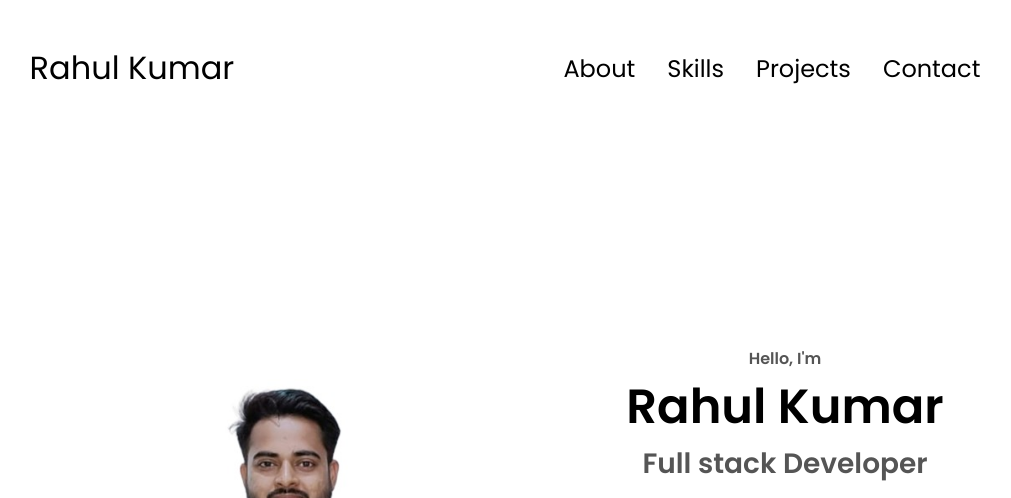
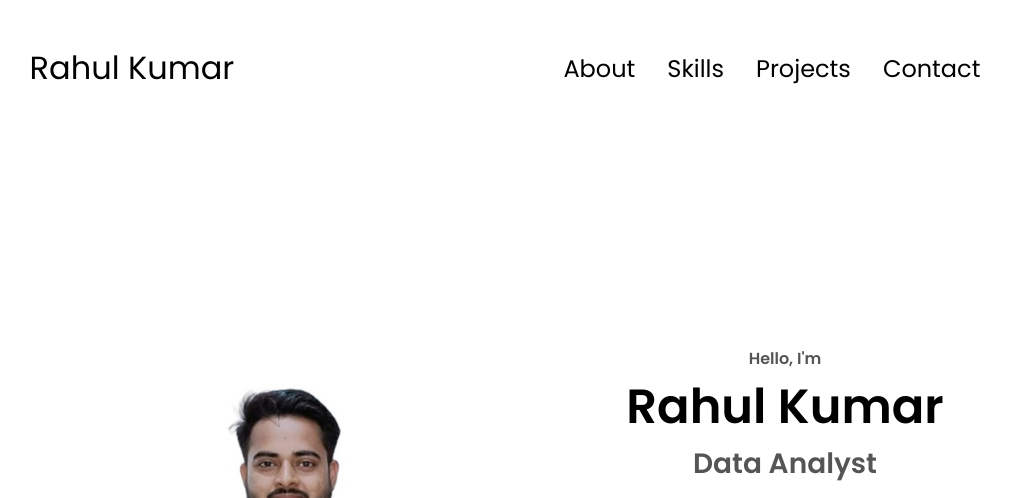
Before and after one commit to merahul3108/portfolio-website, a plain HTML site: page index.html in a window 1280 px wide. Shown: the top 498 px of the page, without its empty margins (135-1146 px from the left). Drawn offline with Linux system fonts and the light colour scheme.

Commit message:
Updated portfolio code with new changes

```diff
--- a/index.html
+++ b/index.html
@@ -43,7 +43,7 @@
         <div class="section__text">
             <p class="section__text__p1">Hello, I'm</p>
             <h1 class="title">Rahul Kumar</h1>
-            <p class="section__text__p2">Full stack Developer</p>
+            <p class="section__text__p2">Data Analyst</p>
             <div class="btn-container">
                 <button class="btn btn-color-2" onclick="window.open('./assests/resume.pdf')">Download CV</button>
                 <button class="btn btn-color-1" onclick="location.href='./#contact'">Contact Me</button>
```
